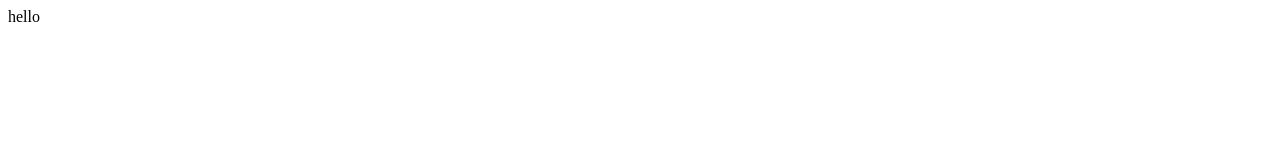
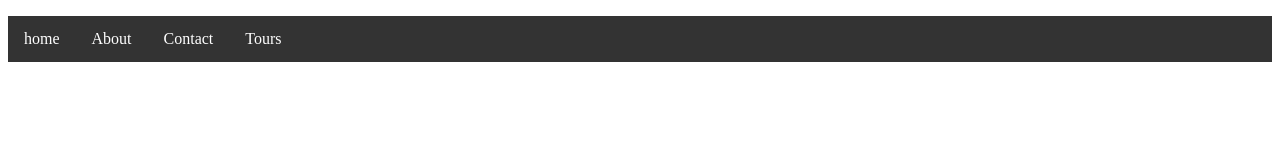
Before and after one commit to Godfreybenjamin1/adeola-kay-, a plain HTML site: page index.html in a window 1280 px wide. Drawn offline with Linux system fonts and the light colour scheme.

Commit message:
i added body
updated

```diff
--- a/index.html
+++ b/index.html
@@ -1,3 +1,19 @@
-<div>
-    hello
-    <div>
+<!DOCTYPE html>
+<html>
+    <head>
+        <style>
+            ul{ list-style-type: none;  margen: 0;  padding: 0; overflow:hidden; background-color:#333;}
+            li{ float: left;}
+            li a{display:inline-block; color: white; text-align: center; padding: 14px 16px; text-decoration: none;}li a:hover{background-colour:red}
+
+        </style>
+    </head>
+    <body>
+    <ul>
+    <li><a class="active" href=#home">home</a></li>
+    <li><a href="#about">About</a></li>
+    <li><a heref="#contact">Contact</a></li>
+    <li><a heref="#tours">Tours</a></li>
+    </ul>
+    </body>
+</html>
```
